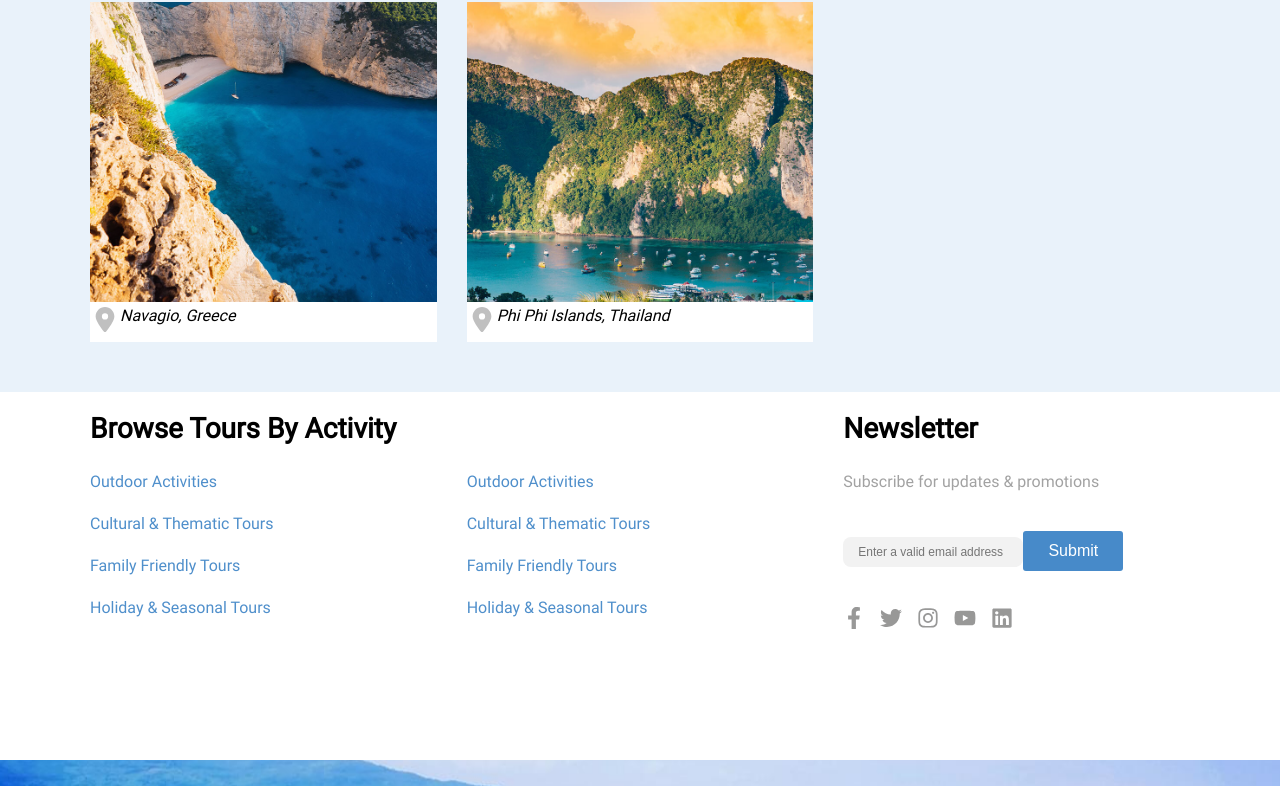
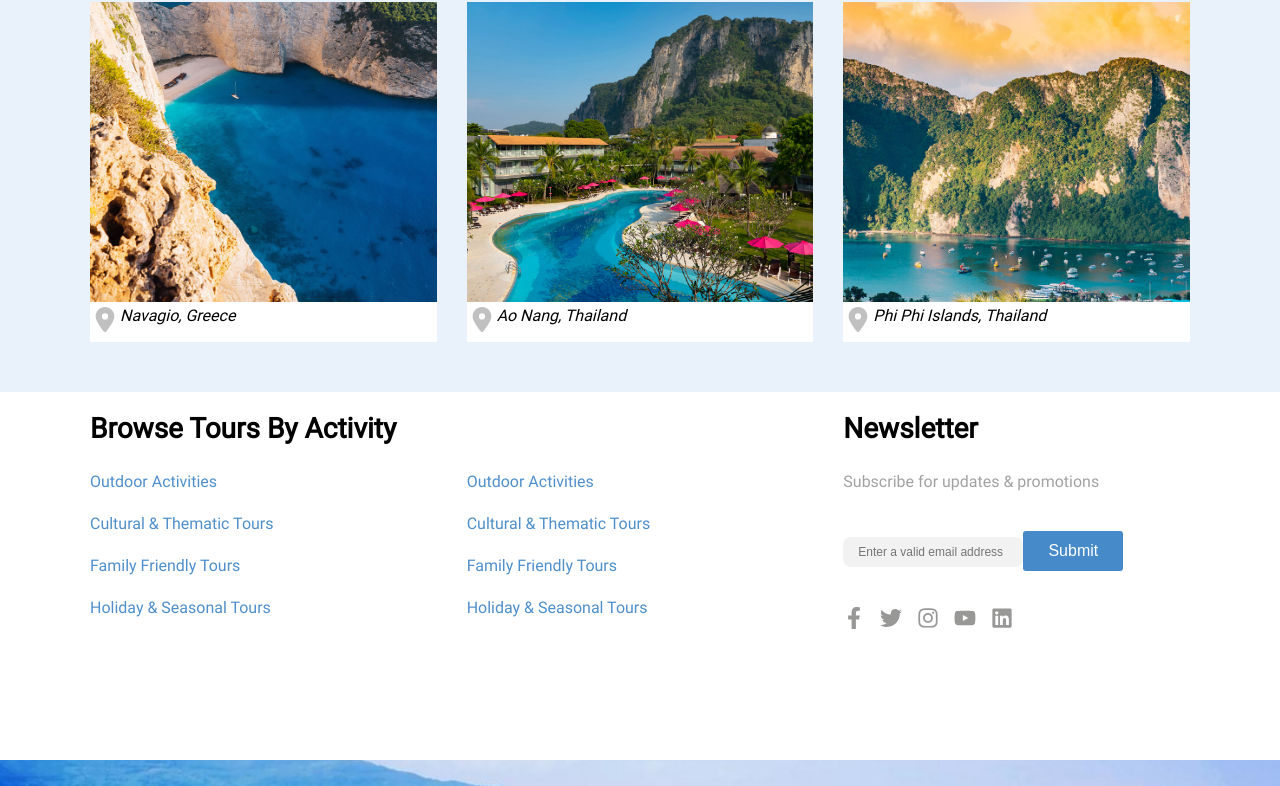
Before and after one commit to sabaPhruidze/HTMLCSSINREACT, a React (Vite) app: page / in a window 1280 px wide. Shown: the part 1342-2128 px from the top of the page. Built offline with nearby package versions, Linux system fonts and the light colour scheme.

Commit message:
last update

```diff
--- a/src/Components/Places.tsx
+++ b/src/Components/Places.tsx
@@ -3,6 +3,7 @@ import locationSVG from "../assets/icons/locationSVG.svg";
 import Rock from "../assets/img/rock.jpg";
 import sanFrancisco from "../assets/img/sanFrancisco.jpg";
 import navagio from "../assets/img/navagio.jpg";
+import aonang from "../Assets/img/aonangg.jpg";
 import phiphi from "../Assets/img/phiphi.jpg";
 export default function Places() {
   const cardData = [
@@ -22,7 +23,10 @@ export default function Places() {
       imgSource: navagio,
       title: "Navagio, Greece",
     },
-
+    {
+      imgSource: aonang,
+      title: "Ao Nang, Thailand",
+    },
     {
       imgSource: phiphi,
       title: "Phi Phi Islands, Thailand",
```
